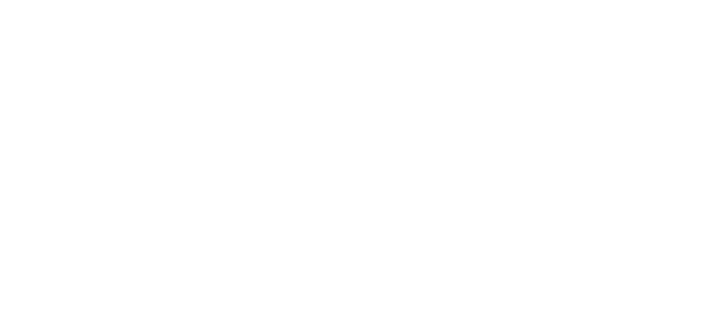
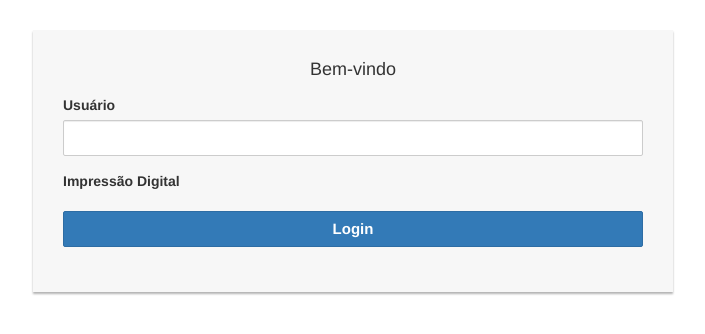
Before and after one commit to ogabriel/APS-UNIP-6sem, a Flask app: page / in a window 1280 px wide. Before the commit the part shown is empty. Shown: the top 334 px of the page, without its empty margins (287-992 px from the left). Run offline with Flask 2, Linux system fonts and the light colour scheme; some libraries are stand-ins or nearby versions.

Commit message:
added redirect and request; login page stub

```diff
--- a/flaskapp.py
+++ b/flaskapp.py
@@ -1,4 +1,4 @@
-from flask import Flask, render_template, url_for
+from flask import Flask, render_template, redirect, request
 from flask_sqlalchemy import SQLAlchemy
 
 app = Flask(__name__)
@@ -9,9 +9,13 @@ db = SQLAlchemy(app)
 farmers = db.Table('farmers', db.metadata, autoload=True, autoload_with=db.engine)
 
 
-@app.route('/')
+@app.route('/', methods=['POST', 'GET'])
 def index():
-    return render_template('index.html')
+    if request.method == 'POST':
+        return redirect('/database/')
+        pass
+    else:
+        return render_template('index.html')
 
 
 @app.route('/database/')
--- a/static/css/main.css
+++ b/static/css/main.css
@@ -1,5 +1,33 @@
 .table {
-    border-left: 2px solid #d7d7d7;
-    border-right: 2px solid #d7d7d7;
-    border-bottom: 2px solid #d7d7d7;
+	border-left: 2px solid #d7d7d7;
+	border-right: 2px solid #d7d7d7;
+	border-bottom: 2px solid #d7d7d7;
 }
+
+h2 {
+    text-align: center;
+	font-size: 18px;
+	margin: 0 0 15px;
+}
+
+.login-form {
+	width: 640px;
+	margin: 30px auto;
+}
+
+.login-form form {
+	background: #f7f7f7;
+	box-shadow: 0px 2px 2px rgba(0, 0, 0, 0.3);
+	padding: 30px;
+}
+
+.form-control,
+.btn {
+	height: 36px;
+	border-radius: 2px;
+}
+
+.btn {
+	font-size: 15px;
+	font-weight: bold;
+}
--- a/templates/index.html
+++ b/templates/index.html
@@ -1,9 +1,25 @@
 {% extends 'base.html' %}
 
 {% block head %}
-<title></title>
+<title>Ministério da Fazenda - Login</title>
 {% endblock %}
 
 {% block body %}
-
+<div class="content">
+    <div class="login-form">
+        <form action="" method="POST">
+            <h2>Bem-vindo</h2>
+            <div class="form-group">
+                <label>Usuário</label>
+                <input type="text" class="form-control" required="required">
+            </div>
+            <div class="form-group">
+                <label>Impressão Digital</label>
+            </div>
+            <div class="form-group clearfix center-block">
+                <button type="submit" class="btn btn-primary login-btn btn-block">Login</button>
+            </div>
+        </form>
+    </div>
+</div>
 {% endblock %}
```
